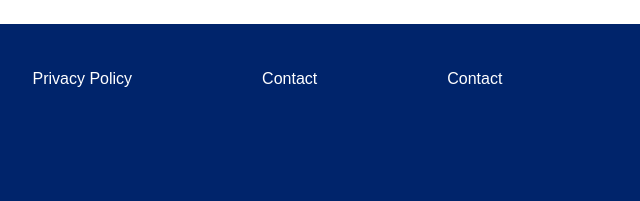
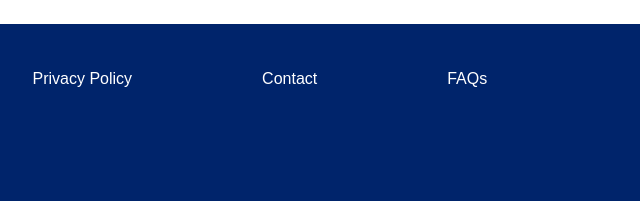
Before and after one commit to iamkennypaul/Aureolix-Project, a plain HTML site: page products4.html in a window 1280 px wide. Shown: the part 1237-1438 px from the top of the page, 640-1280 px from the left. Drawn offline with Linux system fonts and the light colour scheme; a web font is replaced by a local one.

Commit message:
Update products4.html

```diff
--- a/products4.html
+++ b/products4.html
@@ -142,7 +142,7 @@
                     <li><a class="" href="terms.html">Terms and Conditions</a></li>
                     <li><a class="" href="privacy.html">Privacy Policy</a></li>
                     <li><a class="" href="contact.html">Contact</a></li>
-                    <li><a class="" href="faq.html">Contact</a></li>
+                    <li><a class="" href="faq.html">FAQs</a></li>
                 </ul>
             </div>
         </div>
```
